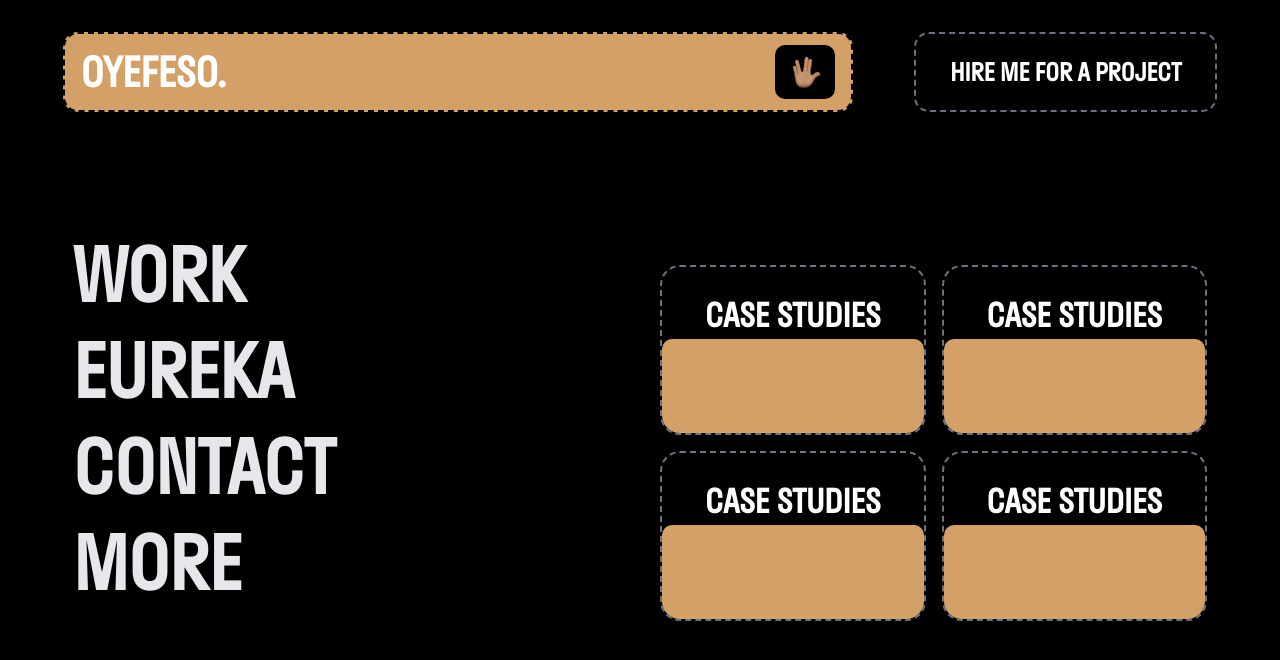
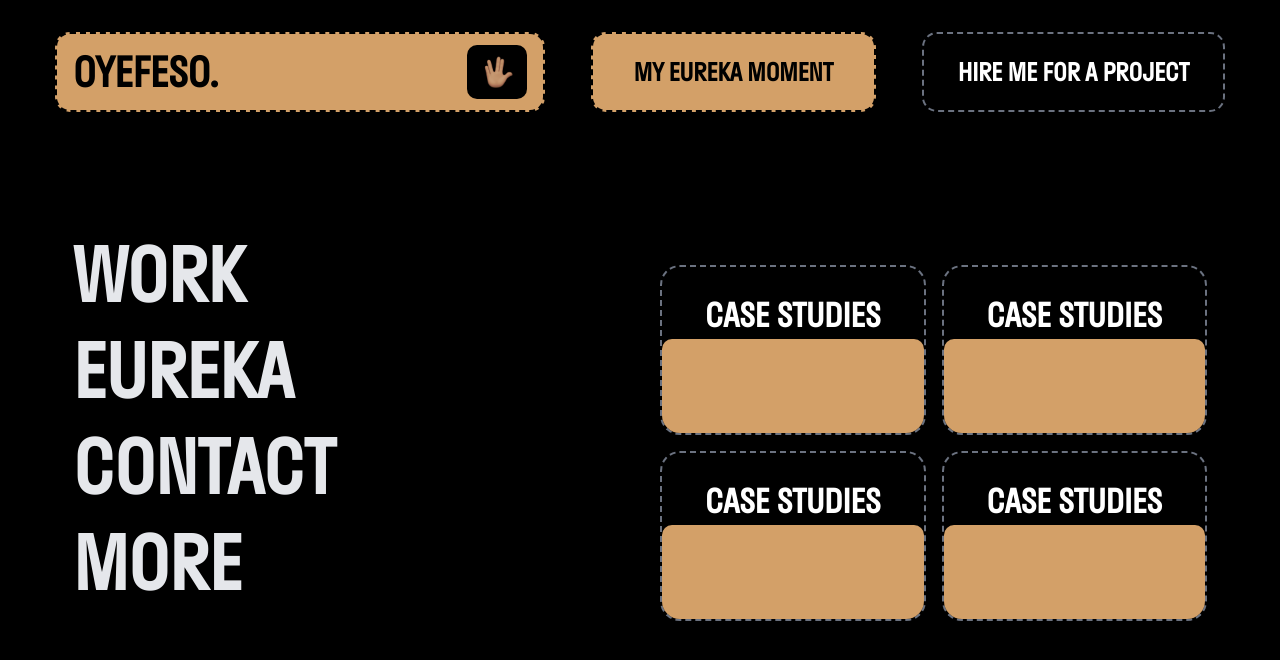
Before and after one commit to kalejaiyeoluwadara/afolabi, a Next.js app: page /contact in a window 1280 px wide. Both pictures are taken after a click on the element 497 px from the left and 72 px from the top of the page. Shown: the top 660 px of the page. Built offline with nearby package versions, Linux system fonts and the light colour scheme.

Commit message:
fixed modal

```diff
--- a/app/Hero/Foot.jsx
+++ b/app/Hero/Foot.jsx
@@ -38,9 +38,11 @@ function Foot() {
             );
           })}
         </div>
-        <div className="h-[60px] w-[60px] flex-center rounded-full bg-[#D9D9D9]  ">
-          <Image src={icons.arrowup} height={20} width={20} alt="arrow-up" />
-        </div>
+        <Link href={"#nav"}>
+          <div className="h-[60px] w-[60px] flex-center rounded-full bg-[#D9D9D9]  ">
+            <Image src={icons.arrowup} height={20} width={20} alt="arrow-up" />
+          </div>
+        </Link>
       </div>
     </footer>
   );
--- a/app/components/Modal.jsx
+++ b/app/components/Modal.jsx
@@ -39,9 +39,9 @@ function Modal() {
       {modal && (
         <motion.main
           className="h-screen w-screen pt-10 grid grid-cols-2 items-center justify-center px-[73px] bg-black z-40 gap-10 fixed top-0 left-0"
-          initial={{ opacity: 0 }}
-          animate={{ opacity: 1 }}
-          exit={{ opacity: 0 }}
+          initial={{ y: "-100%", opacity: 0 }}
+          animate={{ y: 0, opacity: 1 }}
+          exit={{ y: "-100%", opacity: 0 }}
           transition={{ duration: 0.5 }}
         >
           <div className="text-gray-200 flex flex-col justify-center text-[80px] space-y-6">
--- a/app/components/Nav.jsx
+++ b/app/components/Nav.jsx
@@ -71,8 +71,8 @@ function Nav() {
     >
       <main className="w-[100vw] flex items-start justify-around">
         <motion.div
-          animate={controls}
-          className="h-[80px] px-4 rounded-[15px] bg-primary border-2 border-dashed border-black flex justify-between items-center"
+          // animate={controls}
+          className="h-[80px] w-[490px] px-4 rounded-[15px] bg-primary border-2 border-dashed border-black flex justify-between items-center"
         >
           <Link
             onClick={() => {
@@ -84,7 +84,7 @@ function Nav() {
           </Link>
           <div
             onClick={() => {
-              setModal(true);
+              setModal(!modal);
             }}
             className="h-[54px] w-[60px] flex-center rounded-[10px] bg-black"
           >
@@ -97,7 +97,6 @@ function Nav() {
             />
           </div>
         </motion.div>
-        {!modal && (
         <div className="h-[80px] px-[41px] relative overflow-hidden group rounded-[15px] bg-primary border-2 border-dashed cursor-pointer border-black flex-center">
           <p className="text-2xl relative group-hover:text-white transition-all duration-700 ease-in-out z-40 font-semibold">
             MY EUREKA MOMENT
@@ -105,16 +104,15 @@ function Nav() {
           <div className=" w-[190px] h-20 absolute z-20 group-hover:left-0 transition-[left] duration-700 ease-in-out -left-[190px] bg-black" />
           <div className=" w-[190px] h-20 absolute z-20 group-hover:right-0 transition-[right] duration-700 ease-in-out -right-[190px] bg-black" />
         </div>
-        )}
 
         <div
           className={`h-[80px] px-[34px] rounded-[15px] ${
             modal
-              ? "bg-black border-2 border-gray-500 text-white border-dashed "
+              ? "bg-black border-2 border-gray-500 hover:border-white transition-all cursor-pointer text-white border-dashed "
               : "bw"
           } flex-center`}
         >
-          <p className="text-2xl font-semibold">HIRE ME FOR A PROJECT</p>
+          <p className="text-2xl font-semibold  ">HIRE ME FOR A PROJECT</p>
         </div>
       </main>
     </motion.nav>
```
Lines whose indentation alone changed are shown as unchanged.
